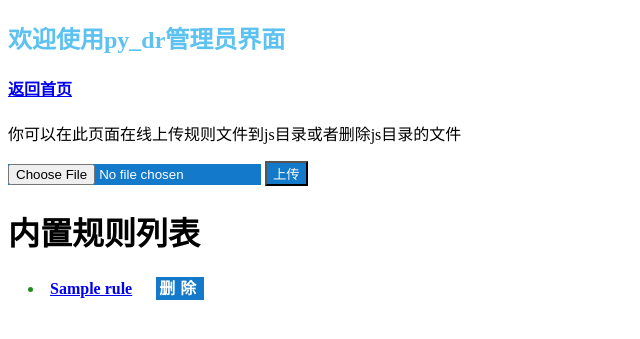
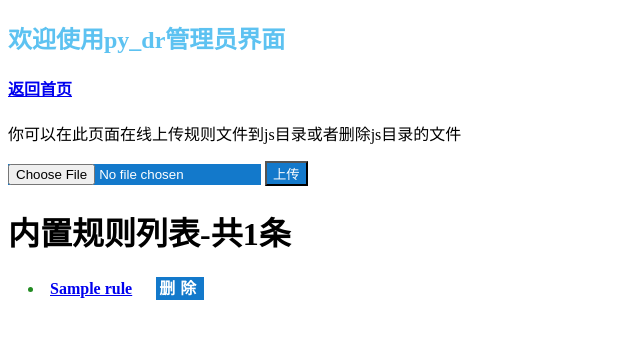
Before and after one commit to liu673cn/drpy, a Flask app: template templates/admin.html in a window 1280 px wide. Shown: the top 339 px of the page, without its empty margins (0-640 px from the left). Run offline with Flask 2, Linux system fonts and the light colour scheme; the template is opened without the code that fills it: most values are stand-ins (such as "Sample title", 1, 10 or a date in 2020); parts of the project's set-up code (start-up, migrations or seed data) failed here and were passed over.

Commit message:
增加了条数统计

```diff
--- a/templates/admin.html
+++ b/templates/admin.html
@@ -129,7 +129,7 @@
 </form>
 <p id="file_size"></p>
 
-<h1>内置规则列表</h1>
+<h1>内置规则列表-共{{rules.count}}条</h1>
 {% if rules.count < 1 %}
 <h3>暂无内置的规则</h3>
 {% endif %}
```
